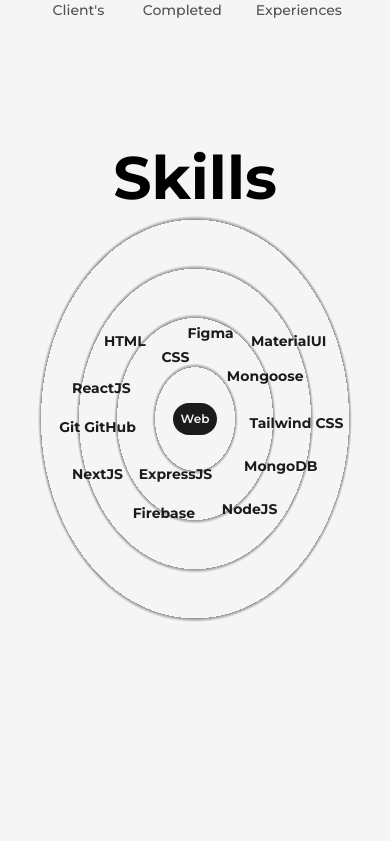
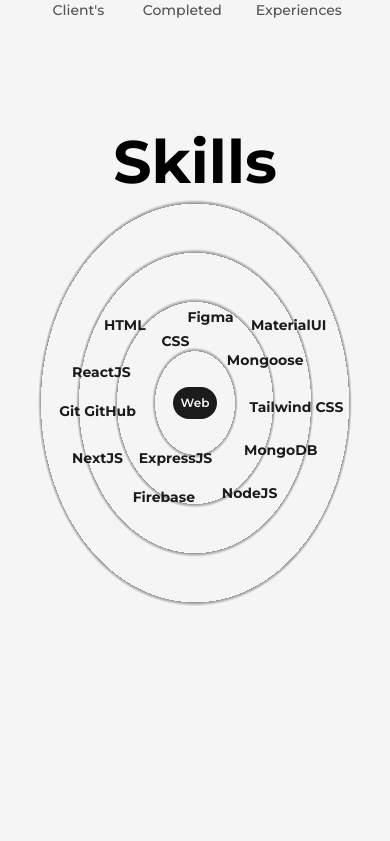
Before and after one commit to akmsyfulalom/dev.akmsyful, a Next.js app: page /about in a window 390 px wide. Shown: the part 1263-2104 px from the top of the page. Built offline with nearby package versions, Linux system fonts and the light colour scheme.

Commit message:
hamburger button fix

```diff
--- a/src/components/Pages/About/Skills.jsx
+++ b/src/components/Pages/About/Skills.jsx
@@ -21,7 +21,7 @@
 export default function Skills() {
     return (
         <>
-            <h1 className='font-bold text-8xl mt-48 w-full text-center md:text-6xl md:mt-32'>Skills </h1>
+            <h1 className='font-bold text-8xl mt-42 w-full text-center md:text-6xl md:mt-28'>Skills </h1>
 
             <div className='w-full h-screen relative flex items-center justify-center rounded-full bg-circularLight dark:bg-circularDark lg:h-[80vh] sm:h-[60vh] xs:h-[50vh]
 
```
